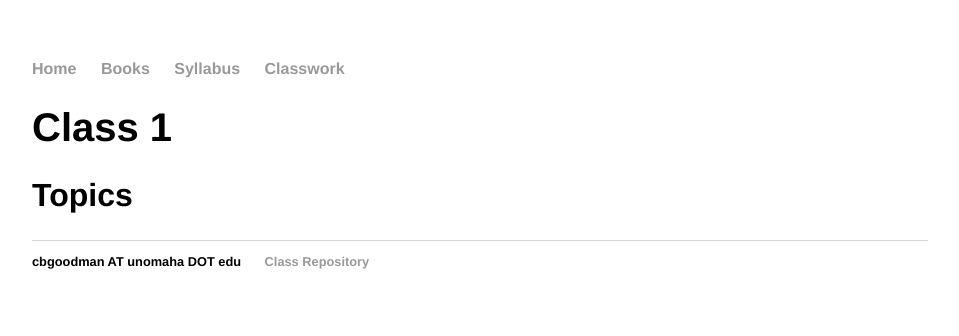
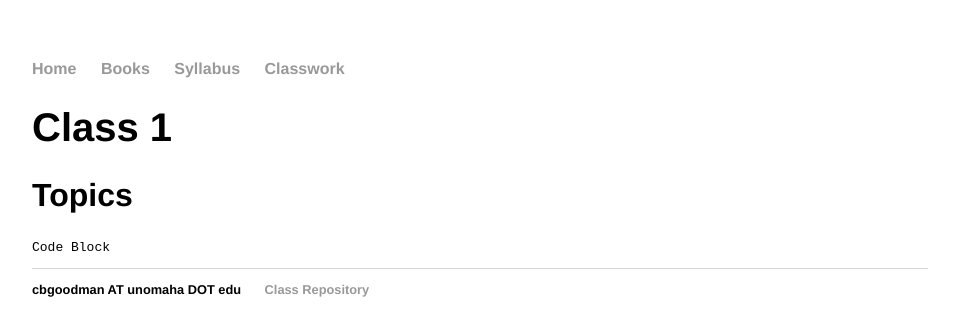
Before and after one commit to cbgoodman/uno-spa-quant-ii, a Jekyll site: the page built from class-1/index.md, in a window 1280 px wide. Shown: the top 336 px of the page, without its empty margins (160-1119 px from the left). Built offline with Jekyll 4.4.1, drawn with Linux system fonts in a browser that asks for light colours.

Commit message:
Update index.md

```diff
--- a/class-1/index.md
+++ b/class-1/index.md
@@ -3,5 +3,8 @@ layout: pages
 title: Class 1
 ---
 
-Topics
--------------
+## Topics
+
+~~~~~~~
+Code Block
+~~~~~~~~
```
